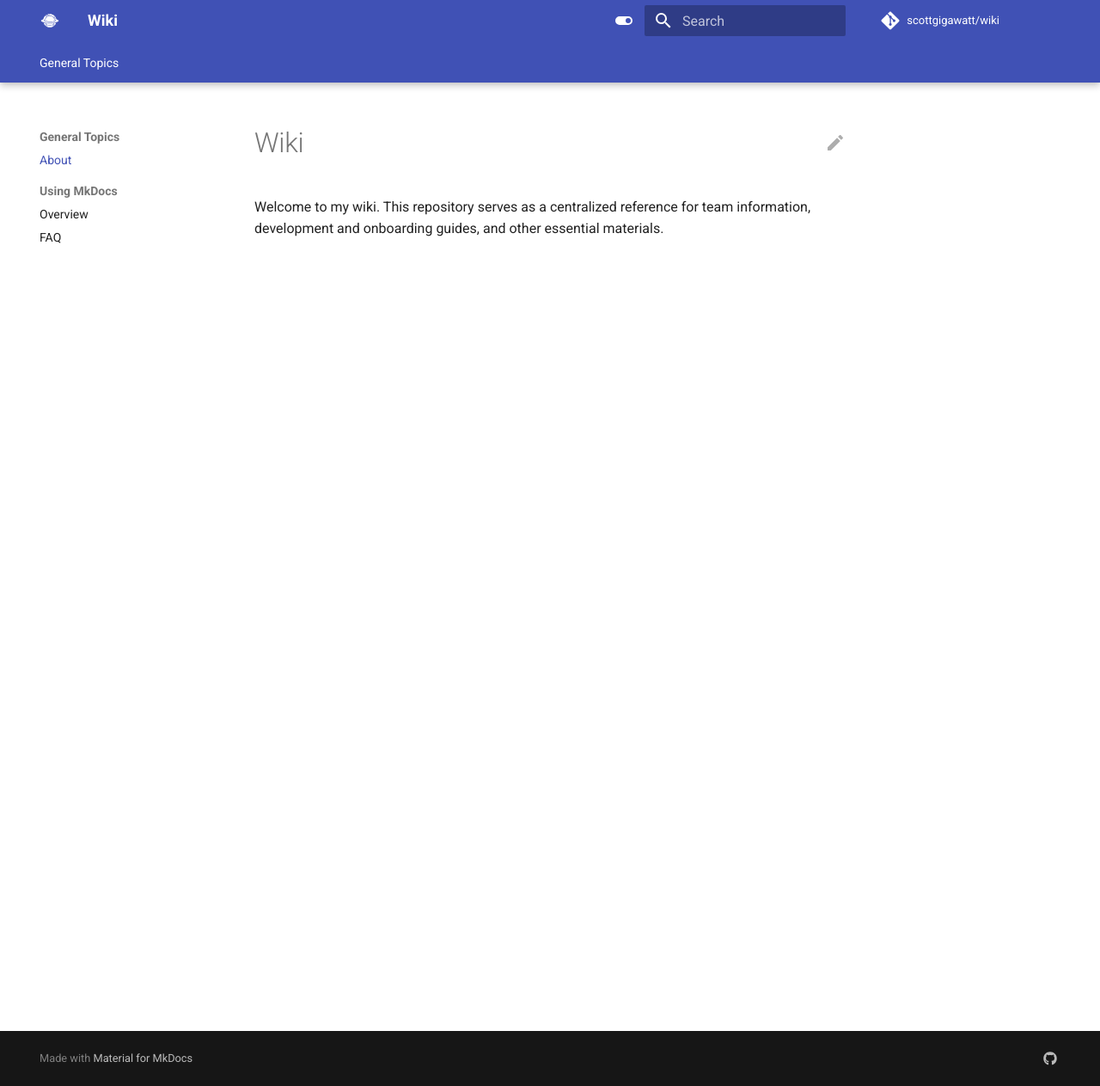
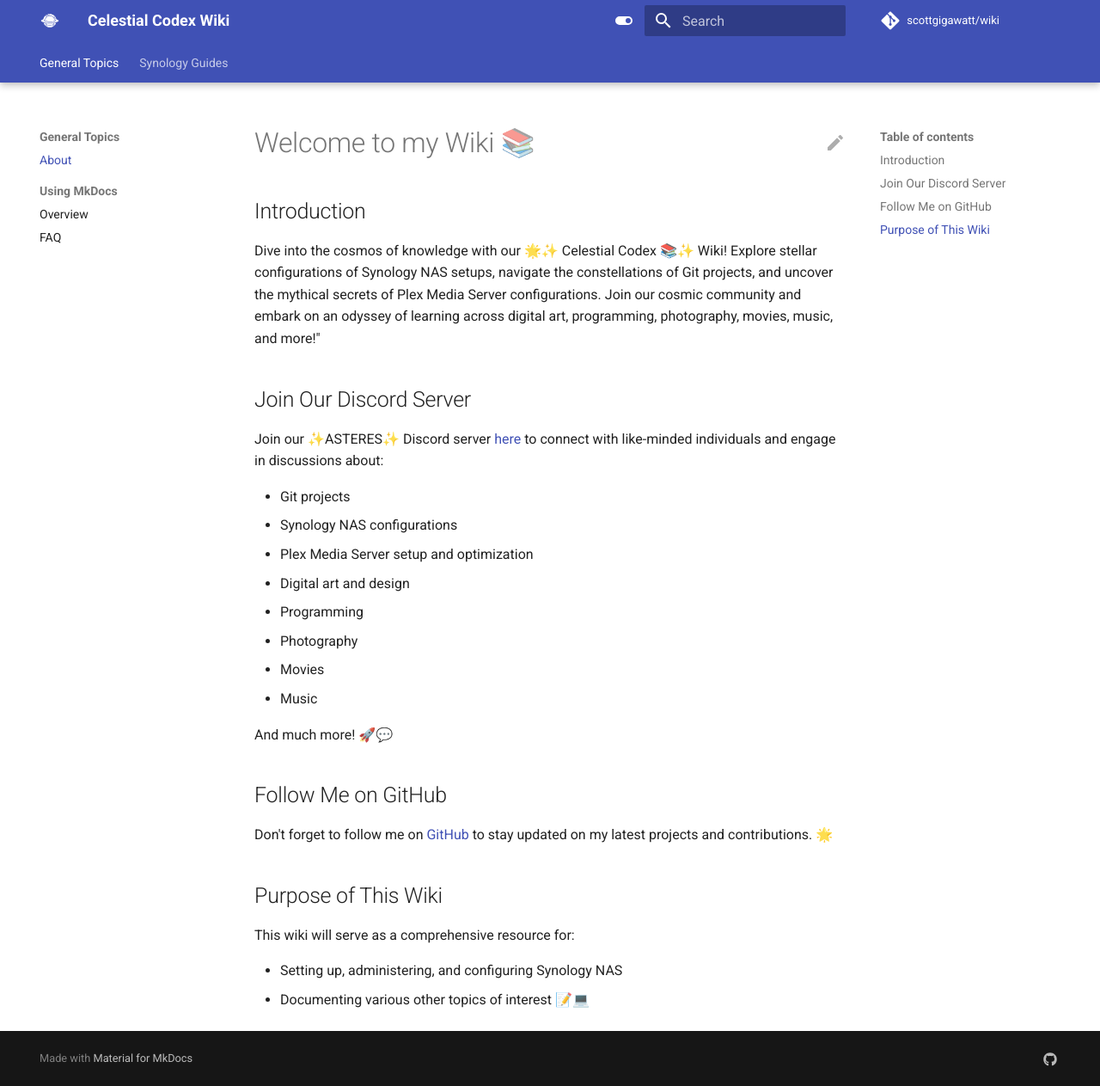
Before and after one commit to scottgigawatt/wiki, an MkDocs documentation site: the page built from docs/index.md, in a window 1280 px wide and 1263 px high. Shown: the whole window at 86% size. Built offline with MkDocs 1.6.1 and Material for MkDocs 9.7.7, drawn with Linux system fonts in a browser that asks for light colours; comment, search, counter and statistics services are not loaded.

Commit message:
Automake the ~heck~ out of this thing

```diff
--- a/docs/index.md
+++ b/docs/index.md
@@ -1,3 +1,31 @@
-# Wiki
+# Welcome to my Wiki 📚
 
-Welcome to my wiki. This repository serves as a centralized reference for team information, development and onboarding guides, and other essential materials.
+## Introduction
+
+Dive into the cosmos of knowledge with our 🌟✨ Celestial Codex 📚✨ Wiki! Explore stellar configurations of Synology NAS setups, navigate the constellations of Git projects, and uncover the mythical secrets of Plex Media Server configurations. Join our cosmic community and embark on an odyssey of learning across digital art, programming, photography, movies, music, and more!"
+
+## Join Our Discord Server
+
+Join our ✨ASTERES✨ Discord server [here](https://discord.gg/b8kyRaFZJr) to connect with like-minded individuals and engage in discussions about:
+
+- Git projects
+- Synology NAS configurations
+- Plex Media Server setup and optimization
+- Digital art and design
+- Programming
+- Photography
+- Movies
+- Music
+
+And much more! 🚀💬
+
+## Follow Me on GitHub
+
+Don't forget to follow me on [GitHub](https://github.com/scottgigawatt/) to stay updated on my latest projects and contributions. 🌟
+
+## Purpose of This Wiki
+
+This wiki will serve as a comprehensive resource for:
+
+- Setting up, administering, and configuring Synology NAS
+- Documenting various other topics of interest 📝💻
--- a/mkdocs.yml
+++ b/mkdocs.yml
@@ -1,6 +1,6 @@
 ---
-site_name: Wiki
-site_description: Wiki
+site_name: Celestial Codex Wiki
+site_description: NAS setups, art, programming, and beyond.
 site_url: https://pages.github.com/scottgigawatt/wiki
 repo_url: https://github.com/scottgigawatt/wiki
 repo_name: scottgigawatt/wiki
@@ -68,7 +68,7 @@ plugins:
       repository: scottgigawatt/wiki
       branch: main
       enabled: !ENV [CI, true]
-      token: !ENV ["GITHUB_TOKEN"]
+      token: !ENV ["MKDOCS_GH_TOKEN"]
 
 markdown_extensions:
   - abbr
@@ -116,3 +116,5 @@ nav:
       - Using MkDocs:
           - Overview: general/mkdocs.md
           - FAQ: general/mkdocs-faq.md
+  - Synology Guides:
+      - Direct Ethernet Config: synology-guides/direct-ethernet-config.md
```
Also changed, not shown: .travis.yml (deleted, +0 -19 lines), README.md (+17 -82 lines), docker-compose.yml (added, +55 -0 lines), docs/general/mkdocs.md (+15 -47 lines), docs/synology-guides/direct-ethernet-config.md (added, +56 -0 lines), 5 other files.
